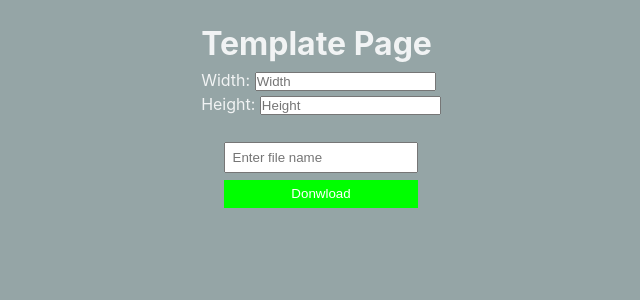
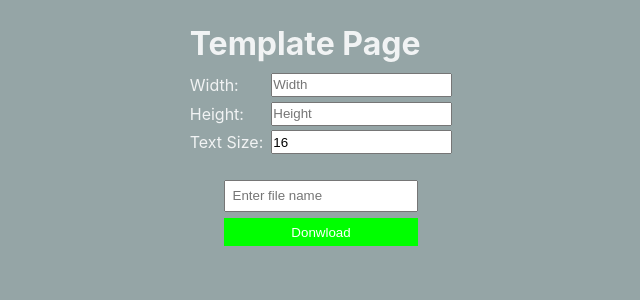
Before and after one commit to techdhara047/template-generator, a React (Vite) app: page /template in a window 1280 px wide. Shown: the top 300 px of the page, without its empty margins (319-959 px from the left). Built offline with nearby package versions, Linux system fonts and the light colour scheme.

Commit message:
download button1

```diff
--- a/src/pages/Template.css
+++ b/src/pages/Template.css
@@ -2,8 +2,6 @@
 
     margin: 0 auto;
     padding: 20px;
-
-
 
   }
 
@@ -13,7 +11,20 @@
     flex-direction: column;
     margin: 0 auto;
     margin-bottom: 1rem;
+    gap: 0.3rem;
 
+
+  }
+  .form-input {
+    display: flex;
+    gap: 0.5rem;
+  }
+  .form-input label {
+    flex: 2;
+
+  }
+  .form-input input {
+    flex: 3;
   }
   .center {
 
--- a/src/pages/Template.jsx
+++ b/src/pages/Template.jsx
@@ -11,6 +11,7 @@ const Template = () => {
 
   const [height, setHeight] = useState(null);
   const [width, setWidth] = useState(null);
+  const [fontSize, setFontSize] = useState(16);
   const [fileName, setFileName] = useState('1');
 
   const handleHeight = (height) => {
@@ -22,6 +23,14 @@ const Template = () => {
   const handleWidth = (width) => {
 
     !width ?setWidth('fit-content'): setWidth(width+"px");
+
+  }
+  const handleFontSize = (size) => {
+   if( size > 50) {
+    setFontSize(16)
+   }else {
+    setFontSize(size)
+   }
 
   }
 
@@ -52,6 +61,10 @@ const Template = () => {
             <label htmlFor="">Height: </label>
             <input type="text" placeholder='Height' onChange={(e)=> handleHeight(e.target.value)}/>
         </div>
+        <div className="form-input">
+            <label htmlFor="">Text Size: </label>
+            <input type="number" max="50" value={fontSize} onChange={(e)=> handleFontSize(e.target.value)}/>
+        </div>
 
 
 
@@ -69,7 +82,7 @@ const Template = () => {
              width
          }}
          />
-          <p>{text}</p>
+          <p style={{fontSize: fontSize+"px"}}>{text}</p>
        </div>
 
      )}
```
